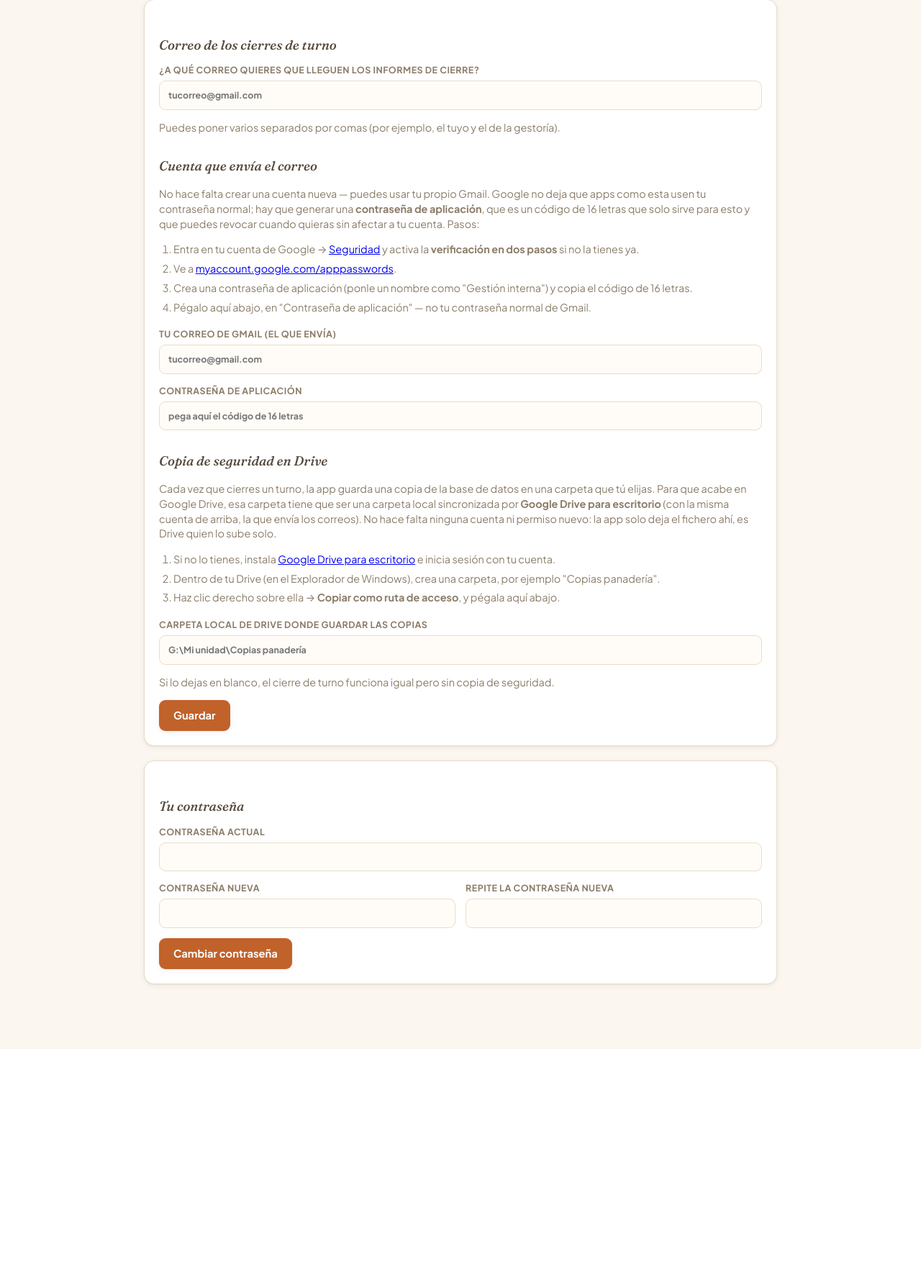
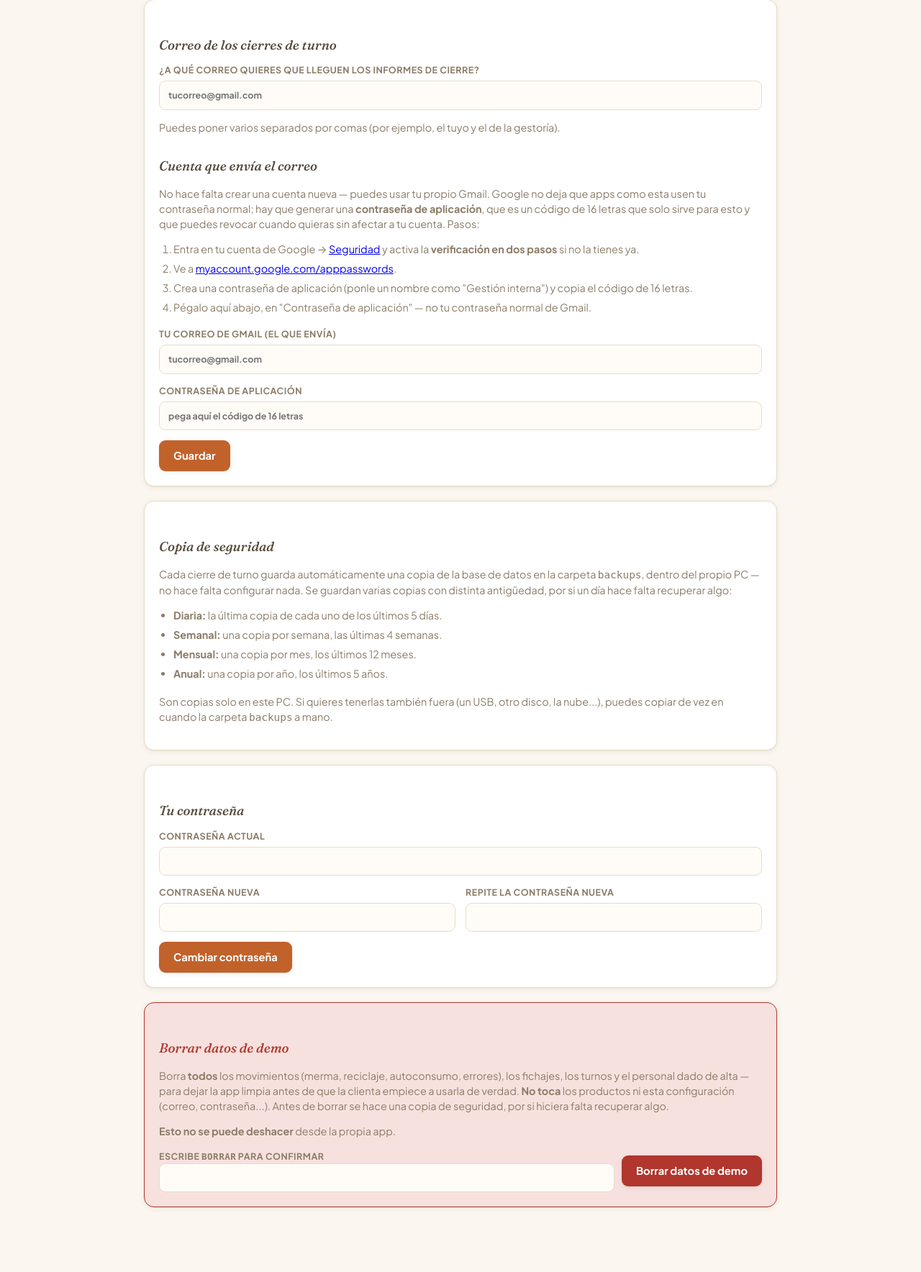
Before and after one commit to ewanreeves/panaderia, a Flask app: page /configuracion in a window 1280 px wide. Shown: the part 153-1921 px from the top of the page at 72% size. Before the commit the page ends 1611 px from the top, so only its background shows below. Run offline with Flask 3, Linux system fonts and the light colour scheme; the visitor is signed in with stand-in values (Sample User, id 1); data that the repository does not hold is empty.

Commit message:
Backups locales con retencion diaria/semanal/mensual/anual y borrado de datos de demo
Sustituye la copia de seguridad en Drive (la clienta no tiene cuenta de Google)
por backups/ en local, con cuatro niveles de retencion tipo abuelo-padre-hijo:
diario (5), semanal (4), mensual (12) y anual (5). Cada carpeta se poda por su
cuenta, asi que las copias ya promovidas a un nivel superior no desaparecen al
podar uno inferior. Se anade tambien un splash de espera al cerrar turno.

En Configuracion, nuevo boton (con doble confirmacion: escribir "BORRAR" +
confirm()) para borrar movimientos, fichajes, turnos y personal de una vez,
sin tocar productos ni la propia configuracion -- para dejar la app limpia
antes de que la clienta empiece a usarla de verdad. Hace una copia de
seguridad justo antes de borrar.

Co-Authored-By: Claude Sonnet 5 <noreply@anthropic.com>

```diff
--- a/app.py
+++ b/app.py
@@ -618,7 +618,7 @@ def turno_cerrar():
 
     partes = ["Turno cerrado."]
     partes.append("Informe enviado por correo." if ok else f"Correo no enviado ({mensaje.lower()}).")
-    partes.append("Copia de seguridad guardada en Drive." if ok_backup else f"Sin copia de seguridad ({mensaje_backup}).")
+    partes.append("Copia de seguridad guardada." if ok_backup else f"Sin copia de seguridad ({mensaje_backup}).")
     partes.append("Los errores del turno se han borrado.")
     flash(" ".join(partes))
     return redirect(url_for("registro"))
@@ -790,13 +790,11 @@ def configuracion():
         email_destino = request.form.get("email_destino", "").strip()
         smtp_user = request.form.get("smtp_user", "").strip()
         smtp_password = request.form.get("smtp_password", "")
-        drive_backup_folder = request.form.get("drive_backup_folder", "").strip()
 
         db.set_config("email_destino", email_destino)
         db.set_config("smtp_user", smtp_user)
         if smtp_password:
             db.set_config("smtp_password", smtp_password)
-        db.set_config("drive_backup_folder", drive_backup_folder)
 
         flash("Configuración guardada")
         return redirect(url_for("configuracion"))
@@ -807,7 +805,6 @@ def configuracion():
         email_destino=ajustes["destino"] or "",
         smtp_user=ajustes["user"] or "",
         smtp_password_configurada=bool(ajustes["password"]),
-        drive_backup_folder=db.get_config("drive_backup_folder", ""),
     )
 
 
@@ -830,5 +827,21 @@ def configuracion_password():
     return redirect(url_for("configuracion"))
 
 
+@app.route("/configuracion/borrar-demo", methods=["POST"])
+@admin_required
+def configuracion_borrar_demo():
+    if request.form.get("confirmacion", "").strip().upper() != "BORRAR":
+        flash('Para borrar los datos de demo hay que escribir "BORRAR" exactamente')
+        return redirect(url_for("configuracion"))
+
+    respaldo.hacer_backup()
+    db.borrar_datos_demo()
+    flash(
+        "Datos de demo borrados: movimientos, fichajes, turnos y personal. "
+        "Productos y configuración no se han tocado. Se hizo una copia de seguridad justo antes."
+    )
+    return redirect(url_for("configuracion"))
+
+
 if __name__ == "__main__":
     app.run(debug=True, host="127.0.0.1", port=5000)
--- a/database.py
+++ b/database.py
@@ -664,3 +664,21 @@ def delete_fichaje(fichaje_id):
     conn.execute("DELETE FROM fichajes WHERE id = ?", (fichaje_id,))
     conn.commit()
     conn.close()
+
+
+# ---------- borrado de datos de demo ----------
+
+def borrar_datos_demo():
+    """Borra movimientos, fichajes, turnos y personal. No toca productos ni configuracion.
+    Deja un turno recién abierto para que la app siga usable justo después del borrado."""
+    conn = get_db()
+    conn.execute("DELETE FROM movimientos")
+    conn.execute("DELETE FROM fichajes")
+    conn.execute("DELETE FROM turnos")
+    conn.execute("DELETE FROM empleadas")
+    conn.execute(
+        "INSERT INTO turnos (abierto_en, abierto_por) VALUES (?, ?)",
+        (datetime.now().isoformat(timespec="seconds"), None),
+    )
+    conn.commit()
+    conn.close()
--- a/static/style.css
+++ b/static/style.css
@@ -214,7 +214,8 @@ input[type=text]:focus, input[type=password]:focus, input[type=date]:focus, sele
 .fila-form-personal { grid-template-columns: 1.4fr 1.4fr 1.2fr 1fr auto; }
 .fila-form-horas { grid-template-columns: 1.2fr 1.3fr 1.3fr 1.6fr auto; }
 
-.fila-inline { display: flex; gap: 10px; align-items: center; }
+.fila-inline { display: flex; gap: 10px; align-items: center; flex-wrap: wrap; }
+.fila-inline label { flex: 1; min-width: 220px; margin-bottom: 0; }
 .fila-inline input { margin: 0; }
 
 button, .boton-secundario {
@@ -834,6 +835,11 @@ body:has(.login-box) {
 .btn-abrir { background: var(--reciclaje); }
 .btn-abrir:hover { background: #24593f; }
 
+.card-peligro { border-color: var(--danger); background: var(--merma-light); }
+.card-peligro h2 { color: var(--danger); }
+.btn-peligro { background: var(--danger); color: #fff; }
+.btn-peligro:hover { background: #8f2b25; }
+
 .turno-cerrado-panel {
   text-align: center;
   padding: 48px 24px;
--- a/templates/base.html
+++ b/templates/base.html
@@ -66,6 +66,34 @@
     {% endwith %}
     {% block content %}{% endblock %}
   </main>
+
+  <div id="overlay-espera" class="overlay-espera" hidden>
+    <div class="overlay-espera-caja">
+      <div class="spinner"></div>
+      <p>Cerrando turno… no cierres esta ventana.</p>
+    </div>
+  </div>
+  <script>
+    function confirmarCierreTurno() {
+      if (!confirm('¿Cerrar el turno? Se enviará el informe por correo electrónico y se hará una copia de seguridad.')) {
+        return false;
+      }
+      document.getElementById('overlay-espera').hidden = false;
+      return true;
+    }
+
+    function confirmarBorradoDemo(form) {
+      const valor = form.confirmacion.value.trim().toUpperCase();
+      if (valor !== 'BORRAR') {
+        alert('Escribe BORRAR (en mayúsculas) en el campo para confirmar.');
+        return false;
+      }
+      return confirm(
+        '¿Seguro? Se van a borrar TODOS los movimientos, fichajes, turnos y personal. ' +
+        'Los productos y esta configuración no se tocan. Esto no se puede deshacer desde la app.'
+      );
+    }
+  </script>
   {% block scripts %}{% endblock %}
 </body>
 </html>
--- a/templates/configuracion.html
+++ b/templates/configuracion.html
@@ -31,26 +31,27 @@
     <input type="password" name="smtp_password" placeholder="{{ 'ya configurada — déjalo en blanco para no cambiarla' if smtp_password_configurada else 'pega aquí el código de 16 letras' }}" autocomplete="new-password">
   </label>
 
-  <h2>Copia de seguridad en Drive</h2>
-  <p class="ayuda">
-    Cada vez que cierres un turno, la app guarda una copia de la base de datos en una carpeta que tú
-    elijas. Para que acabe en Google Drive, esa carpeta tiene que ser una carpeta local sincronizada
-    por <b>Google Drive para escritorio</b> (con la misma cuenta de arriba, la que envía los correos).
-    No hace falta ninguna cuenta ni permiso nuevo: la app solo deja el fichero ahí, es Drive quien lo
-    sube solo.
-  </p>
-  <ol class="ayuda pasos">
-    <li>Si no lo tienes, instala <a href="https://www.google.com/intl/es/drive/download/" target="_blank" rel="noopener">Google Drive para escritorio</a> e inicia sesión con tu cuenta.</li>
-    <li>Dentro de tu Drive (en el Explorador de Windows), crea una carpeta, por ejemplo "Copias panadería".</li>
-    <li>Haz clic derecho sobre ella → <b>Copiar como ruta de acceso</b>, y pégala aquí abajo.</li>
-  </ol>
-  <label>Carpeta local de Drive donde guardar las copias
-    <input type="text" name="drive_backup_folder" value="{{ drive_backup_folder }}" placeholder="G:\Mi unidad\Copias panadería">
-  </label>
-  <p class="ayuda">Si lo dejas en blanco, el cierre de turno funciona igual pero sin copia de seguridad.</p>
-
   <button type="submit">Guardar</button>
 </form>
+
+<div class="card">
+  <h2>Copia de seguridad</h2>
+  <p class="ayuda">
+    Cada cierre de turno guarda automáticamente una copia de la base de datos en la carpeta
+    <code>backups</code>, dentro del propio PC — no hace falta configurar nada. Se guardan varias
+    copias con distinta antigüedad, por si un día hace falta recuperar algo:
+  </p>
+  <ul class="ayuda pasos">
+    <li><b>Diaria:</b> la última copia de cada uno de los últimos 5 días.</li>
+    <li><b>Semanal:</b> una copia por semana, las últimas 4 semanas.</li>
+    <li><b>Mensual:</b> una copia por mes, los últimos 12 meses.</li>
+    <li><b>Anual:</b> una copia por año, los últimos 5 años.</li>
+  </ul>
+  <p class="ayuda">
+    Son copias solo en este PC. Si quieres tenerlas también fuera (un USB, otro disco, la nube...),
+    puedes copiar de vez en cuando la carpeta <code>backups</code> a mano.
+  </p>
+</div>
 
 <form method="post" action="{{ url_for('configuracion_password') }}" class="card">
   <h2>Tu contraseña</h2>
@@ -67,4 +68,22 @@
   </div>
   <button type="submit">Cambiar contraseña</button>
 </form>
+
+<div class="card card-peligro">
+  <h2>Borrar datos de demo</h2>
+  <p class="ayuda">
+    Borra <b>todos</b> los movimientos (merma, reciclaje, autoconsumo, errores), los fichajes, los
+    turnos y el personal dado de alta — para dejar la app limpia antes de que la clienta empiece a
+    usarla de verdad. <b>No toca</b> los productos ni esta configuración (correo, contraseña...).
+    Antes de borrar se hace una copia de seguridad, por si hiciera falta recuperar algo.
+  </p>
+  <p class="ayuda"><b>Esto no se puede deshacer</b> desde la propia app.</p>
+  <form method="post" action="{{ url_for('configuracion_borrar_demo') }}"
+    onsubmit="return confirmarBorradoDemo(this);" class="fila-inline">
+    <label>Escribe <code>BORRAR</code> para confirmar
+      <input type="text" name="confirmacion" autocomplete="off" required>
+    </label>
+    <button type="submit" class="btn-peligro">Borrar datos de demo</button>
+  </form>
+</div>
 {% endblock %}
--- a/templates/registro.html
+++ b/templates/registro.html
@@ -17,8 +17,7 @@
   </div>
   <div class="turno-acciones">
     {% if turno_abierto %}
-    <form method="post" action="{{ url_for('turno_cerrar') }}"
-      onsubmit="return confirm('¿Cerrar el turno? Se enviará el informe por correo electrónico.');">
+    <form method="post" action="{{ url_for('turno_cerrar') }}" onsubmit="return confirmarCierreTurno();">
       <button type="submit" class="btn-cierre">🔒 Cerrar turno</button>
     </form>
     {% else %}
```
Also changed, not shown: other parts of static/style.css (+35 -0 lines), respaldo.py (+54 -22 lines), README.md, 1 other file.
